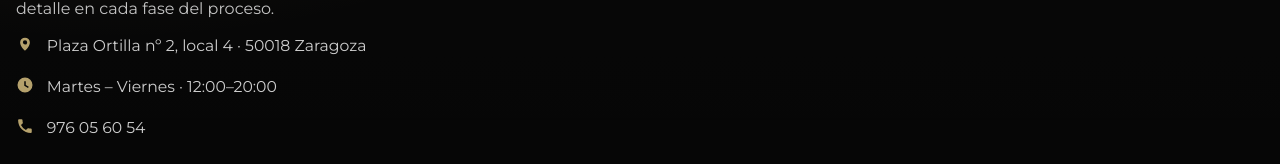
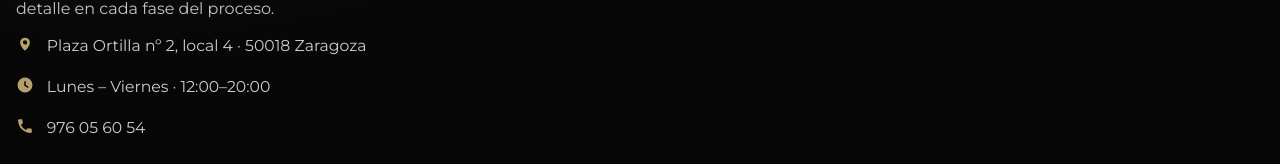
Before and after one commit to Andreeita27/TrabajoFinDeGrado, a React (Vite) app in the folder frontend/: page /login in a window 1280 px wide. Shown: the part 1091-1255 px from the top of the page. Built offline with nearby package versions, Linux system fonts and the light colour scheme; no server answers.

Commit message:
Corrijo error de botón y horario, y añado color al selector de texto

```diff
--- a/frontend/src/components/Footer.tsx
+++ b/frontend/src/components/Footer.tsx
@@ -51,7 +51,7 @@ export default function Footer() {
                     />
                   </svg>
                 </span>
-                <span>Martes – Viernes · 12:00–20:00</span>
+                <span>Lunes – Viernes · 12:00–20:00</span>
               </div>
 
               <div className="footer__infoItem">
--- a/frontend/src/pages/HomePage.tsx
+++ b/frontend/src/pages/HomePage.tsx
@@ -146,7 +146,7 @@ function HomeResidentProfessionals() {
   const instagramByName = useMemo(() => {
     return {
       "david el titi": "https://instagram.com/davideltiti",
-      "acerete tattoo": "https://instagram.com/acerete.tattoo",
+      "acerete": "https://instagram.com/acerete.tattoo",
     } as Record<string, string>;
   }, []);
 
@@ -623,7 +623,7 @@ export default function HomePage() {
             </p>
 
             <p>
-              Nuestro horario de atención es <strong>de martes a viernes, de 12:00 a 20:00h</strong>.
+              Nuestro horario de atención es <strong>de lunes a viernes, de 12:00 a 20:00h</strong>.
             </p>
           </>
         }
--- a/frontend/src/styles/global.css
+++ b/frontend/src/styles/global.css
@@ -120,6 +120,11 @@ button:focus-visible,
   border-radius: 10px;
 }
 
+::selection {
+  background-color: #b5a16c;
+  color: #000000; /* texto negro para contraste */
+}
+
 /* Respeta “reduce motion” */
 @media (prefers-reduced-motion: reduce){
   *, *::before, *::after{
```
